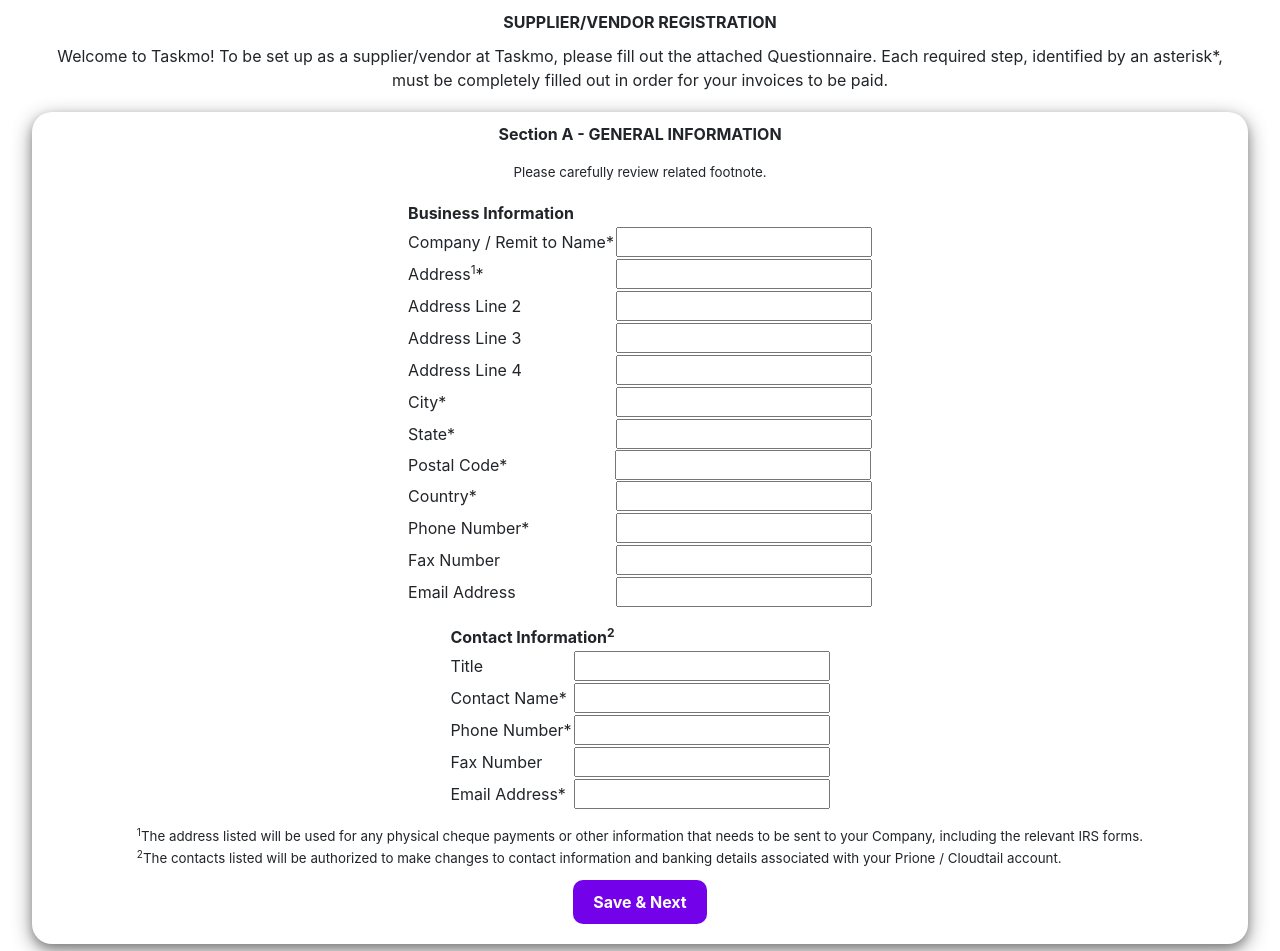
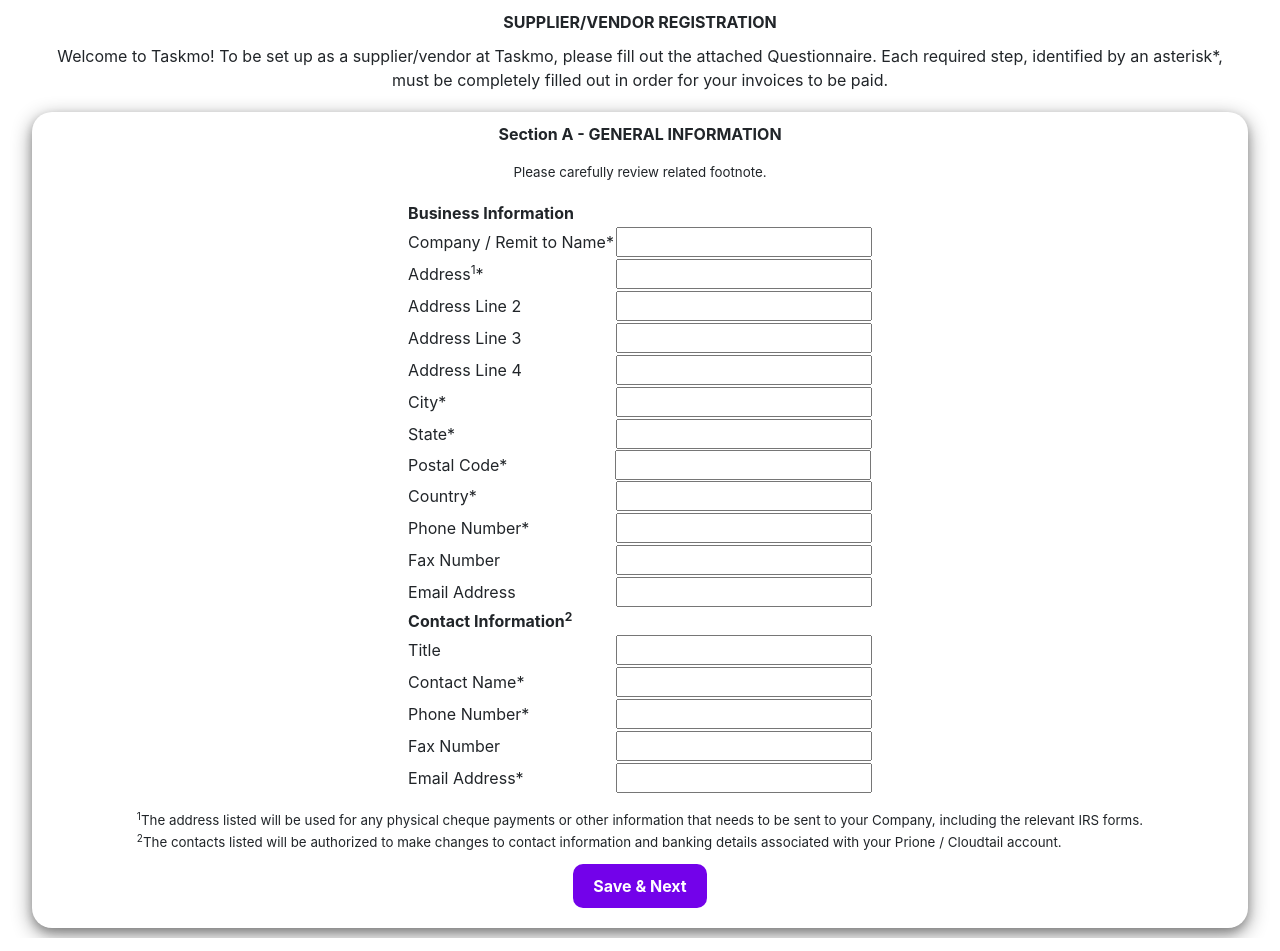
Before and after one commit to mayurpaunipagar/taskmo-assignment6-frontend, a React (Create React App) app: page /v1/vendor-registration/1 in a window 1280 px wide. Shown: the top 951 px of the page. Built offline with nearby package versions, Linux system fonts and the light colour scheme.

Commit message:
sectionA frontEnd complete

```diff
--- a/src/component/venderRegistration/sectionA/index.js
+++ b/src/component/venderRegistration/sectionA/index.js
@@ -77,15 +77,15 @@
             <input />
           </td>
         </tr>
-        <tr>
+        <tr >
           <td>Email Address</td>
           <td>
             <input />
           </td>
         </tr>
-      </table>
-      <table className="mb-3">
-        <tr>
+
+
+        <tr className="mt-">
           <th colSpan={2}>
             Contact Information<sup>2</sup>
           </th>
```
